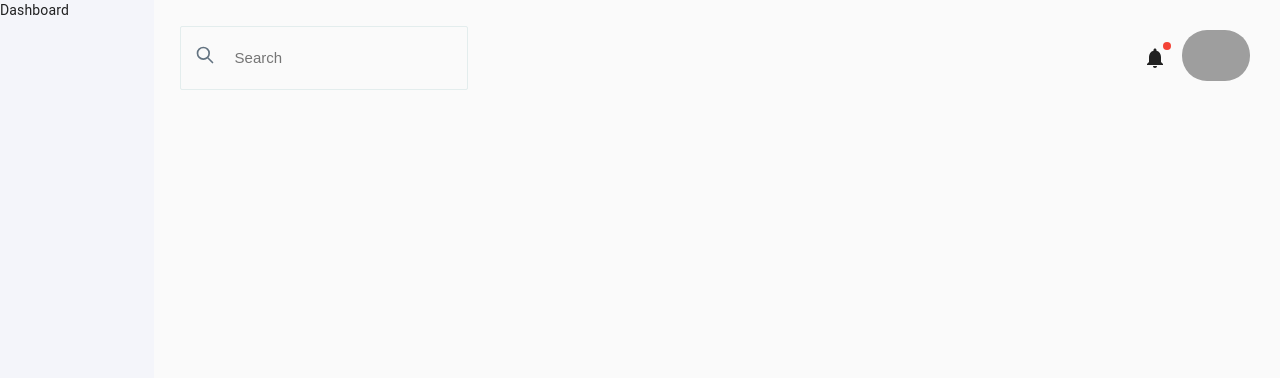
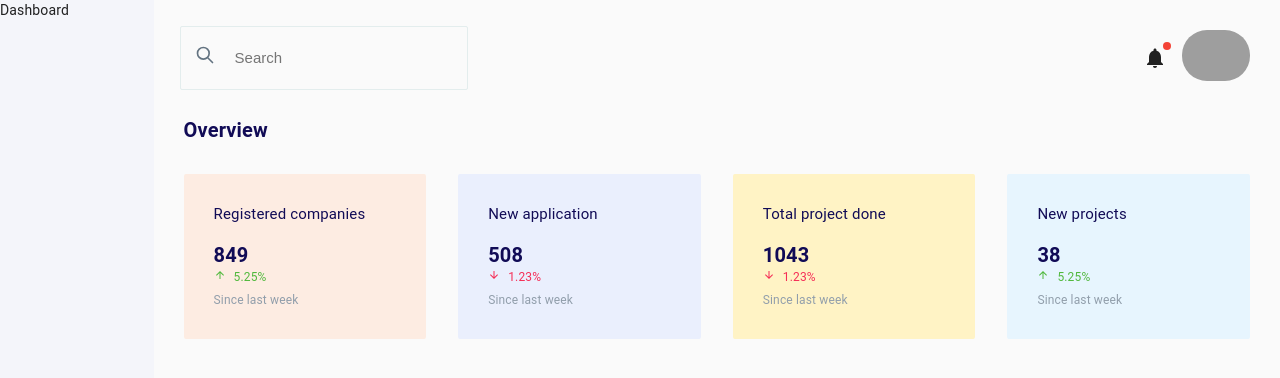
Before and after one commit to TheHelias/potential-octo-eureka, a React (Create React App) app: page / in a window 1280 px wide. Shown: the top 378 px of the page. Built offline with nearby package versions, Linux system fonts and the light colour scheme; grey boxes are pictures that could not be loaded.

Commit message:
feat: create header and overview section

```diff
--- a/package.json
+++ b/package.json
@@ -12,6 +12,7 @@
     "react": "^17.0.1",
     "react-dom": "^17.0.1",
     "react-scripts": "4.0.1",
+    "recharts": "^2.0.6",
     "web-vitals": "^0.2.4"
   },
   "scripts": {
--- /dev/null
+++ b/src/components/Header.js
@@ -0,0 +1,44 @@
+import React from 'react'
+import Grid from '@material-ui/core/Grid'
+import NotificationsIcon from '@material-ui/icons/Notifications'
+import Badge from '@material-ui/core/Badge'
+import profilePhoto from '../assets/confident-smiling-young-man.png'
+
+export const Header = () => (
+  <div className='dashboard-header'>
+    <Grid
+      className='dashboard-search'
+      container
+      spacing={1}
+      alignItems='center'
+    >
+      <Grid item>
+        <svg
+          xmlns='http://www.w3.org/2000/svg'
+          width='20px'
+          fill='none'
+          viewBox='0 0 24 24'
+          stroke='currentColor'
+        >
+          <path
+            strokeLinecap='round'
+            strokeLinejoin='round'
+            strokeWidth={2}
+            d='M21 21l-6-6m2-5a7 7 0 11-14 0 7 7 0 0114 0z'
+          />
+        </svg>
+      </Grid>
+      <Grid item>
+        <input className='dashboard-search__input' placeholder='Search' />
+      </Grid>
+    </Grid>
+    <Grid item className='dashboard-profile'>
+      <Badge variant='dot' color='error'>
+        <NotificationsIcon />
+      </Badge>
+      <div className='dashboard-profile__photo'>
+        <img src={profilePhoto} />
+      </div>
+    </Grid>
+  </div>
+)
--- /dev/null
+++ b/src/components/OverviewCard.js
@@ -0,0 +1,32 @@
+import React from 'react'
+import Box from '@material-ui/core/Box'
+import Grid from '@material-ui/core/Grid'
+import ArrowUpwardIcon from '@material-ui/icons/ArrowUpward'
+import ArrowDownwardIcon from '@material-ui/icons/ArrowDownward'
+
+export const OverviewCard = ({ data }) => {
+  const { title, value, percentage, profit, background } = data
+  return (
+    <Grid item xs={6} md={3}>
+      <Box
+        className='dashboard-overview--card'
+        style={{ background: background, fontSize: '12px' }}
+      >
+        <p className='dashboard-overview--card__title'>{title}</p>
+        <p className='dashboard-overview--card__value'>{value}</p>
+        <Box
+          component={profit ? ArrowUpwardIcon : ArrowDownwardIcon}
+          mr={1}
+          style={{ color: profit ? '#50B83C' : '#F52D56', fontSize: '12px' }}
+        />
+        <span
+          style={{ color: profit ? '#50B83C' : '#F52D56' }}
+          className='dashboard-overview--card__percentage'
+        >
+          {percentage}%
+        </span>
+        <p className='dashboard-overview--card__text'>Since last week</p>
+      </Box>
+    </Grid>
+  )
+}
--- a/src/styles/index.scss
+++ b/src/styles/index.scss
@@ -1,5 +1,11 @@
+$dark-blue: #110b56;
+
 img {
   max-width: 100%;
+}
+
+p {
+  margin: 0;
 }
 
 .sidebar {
@@ -49,4 +55,33 @@ img {
       }
     }
   }
+
+  .dashboard-overview__text {
+    font-size: 20px;
+    font-weight: 700;
+    color: $dark-blue;
+    margin: 30px 0;
+  }
+
+  .dashboard-overview--card {
+    padding: 30px !important;
+    border-radius: 2px;
+
+    .dashboard-overview--card__title {
+      font-size: 15px;
+      color: $dark-blue;
+      margin-bottom: 15px;
+    }
+
+    .dashboard-overview--card__value {
+      font-size: 20px;
+      color: $dark-blue;
+      font-weight: 700;
+    }
+
+    .dashboard-overview--card__text {
+      color: #919eab;
+      margin-top: 5px;
+    }
+  }
 }
--- a/src/views/Dashboard.js
+++ b/src/views/Dashboard.js
@@ -1,55 +1,56 @@
 import React from 'react'
 import Box from '@material-ui/core/Box'
 import Grid from '@material-ui/core/Grid'
-import NotificationsIcon from '@material-ui/icons/Notifications'
-import Badge from '@material-ui/core/Badge'
 
-import profilePhoto from '../assets/confident-smiling-young-man.png'
+import { OverviewCard } from '../components/OverviewCard'
+import { Header } from '../components/Header'
 
 function Dashboard () {
   return (
     <div>
       <Box className='sidebar'>Dashboard</Box>
       <Box className='dashboard'>
-        <div className='dashboard-header'>
-          <Grid
-            className='dashboard-search'
-            container
-            spacing={1}
-            alignItems='center'
-          >
-            <Grid item>
-              <svg
-                xmlns='http://www.w3.org/2000/svg'
-                width='20px'
-                fill='none'
-                viewBox='0 0 24 24'
-                stroke='currentColor'
-              >
-                <path
-                  strokeLinecap='round'
-                  strokeLinejoin='round'
-                  strokeWidth={2}
-                  d='M21 21l-6-6m2-5a7 7 0 11-14 0 7 7 0 0114 0z'
-                />
-              </svg>
-            </Grid>
-            <Grid item>
-              <input className='dashboard-search__input' placeholder='Search' />
-            </Grid>
-          </Grid>
-          <Grid item className='dashboard-profile'>
-            <Badge variant='dot' color='error'>
-              <NotificationsIcon />
-            </Badge>
-            <div className='dashboard-profile__photo'>
-              <img src={profilePhoto} />
-            </div>
-          </Grid>
-        </div>
+        <Header />
+        <p className='dashboard-overview__text'>Overview</p>
+        <Grid container spacing={4}>
+          {cardOverviewData.map((data) => (
+            <OverviewCard data={data} key={data.title} />
+          ))}
+        </Grid>
       </Box>
     </div>
   )
 }
 
 export default Dashboard
+
+const cardOverviewData = [
+  {
+    title: 'Registered companies',
+    value: '849',
+    percentage: '5.25',
+    profit: true,
+    background: '#FDECE2'
+  },
+  {
+    title: 'New application',
+    value: '508',
+    percentage: '1.23',
+    profit: false,
+    background: '#EAEFFD'
+  },
+  {
+    title: 'Total project done',
+    value: '1043',
+    percentage: '1.23',
+    profit: false,
+    background: '#FFF3C5'
+  },
+  {
+    title: 'New projects',
+    value: '38',
+    percentage: '5.25',
+    profit: true,
+    background: '#E7F5FE'
+  }
+]
```
Also changed, not shown: 1 other file (tests, documents, lock files or other folders).
